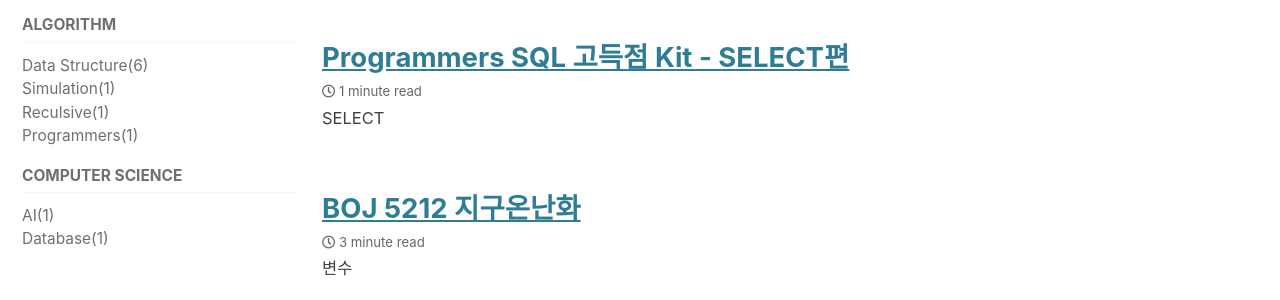
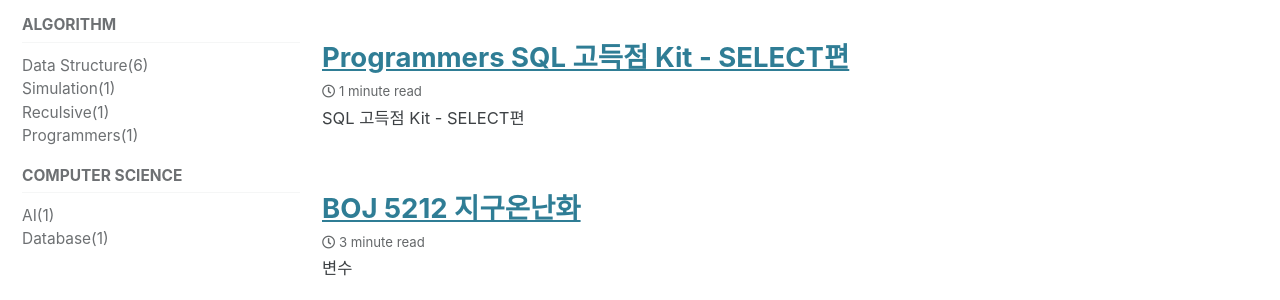
Before and after one commit to yyoooona/yyoooona.github.io, a Jekyll site: the page built from index.html, in a window 1280 px wide and 1303 px high. Shown: the part 501-801 px from the top of the window. Built offline with Jekyll 4.4.1, drawn with Linux system fonts in a browser that asks for light colours; cached includes are drawn as plain includes; the list of posts is cut into pages by our own code.

Commit message:
modified select.md file

```diff
--- a/_posts/ComputerScience/Database/2020-12-30-SQL_SELECT.md
+++ b/_posts/ComputerScience/Database/2020-12-30-SQL_SELECT.md
@@ -1,6 +1,6 @@
 ---
 title: Programmers SQL 고득점 Kit - SELECT편
-
+excerpt: SQL 고득점 Kit - SELECT편
 search: true
 
 categories:
```
